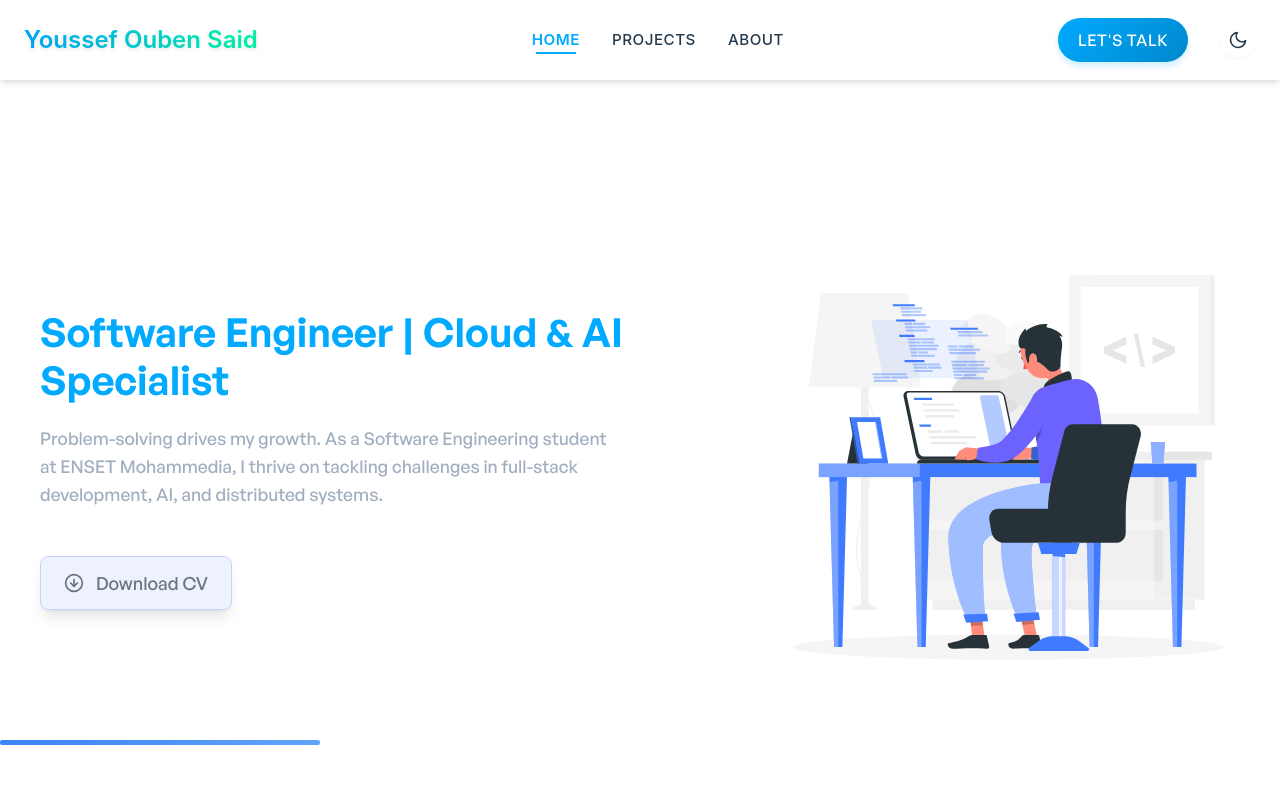
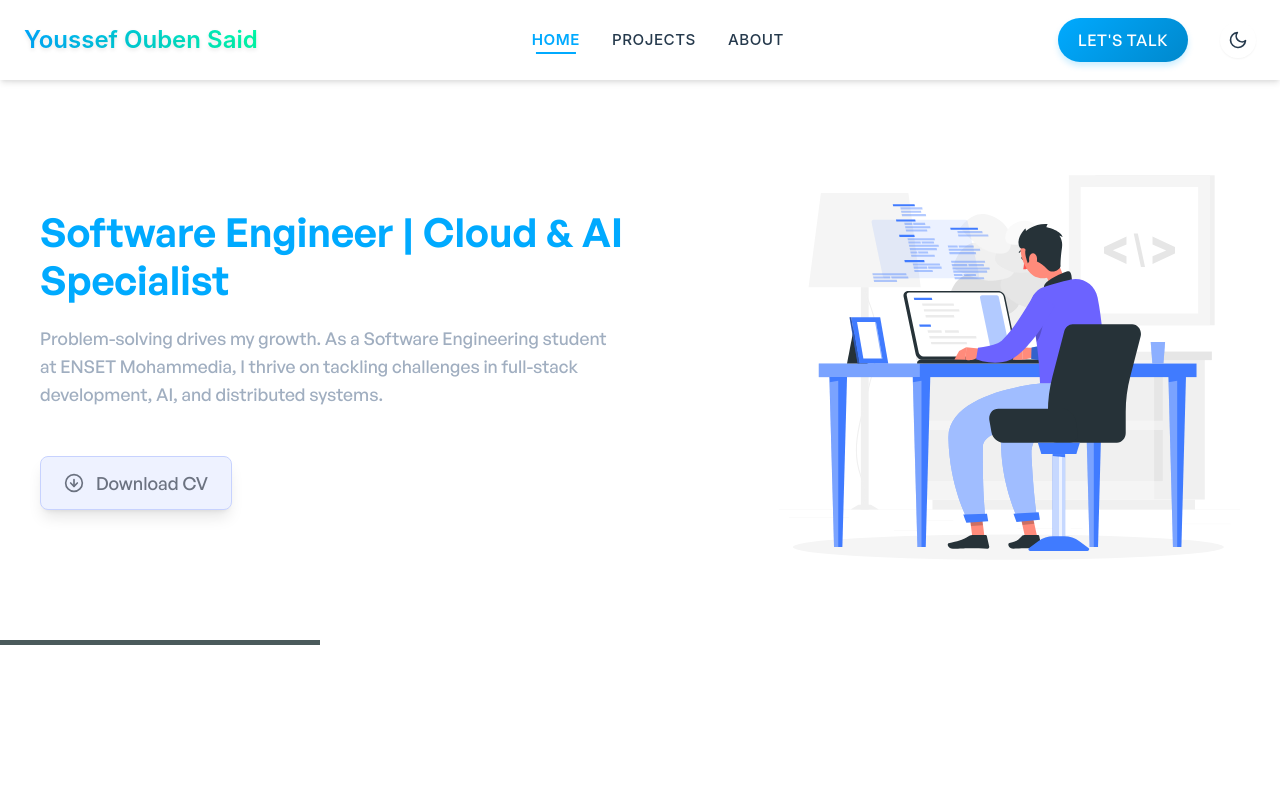
Before and after one commit to youssefoubens/portfolio, a React (Create React App) app: page / in a window 1280 px wide. Shown: the top 800 px of the page. Built offline with nearby package versions, Linux system fonts and the light colour scheme.

Commit message:
solve navbar issue

```diff
--- a/src/components/shared/AppHeader.jsx
+++ b/src/components/shared/AppHeader.jsx
@@ -208,9 +208,7 @@ const AppHeader = () => {
           </div>
         </div>
       </motion.nav>
-      <div className={`main-content ${activeTheme === 'dark' ? 'dark-mode' : ''}`}>
-        {/* Your main content goes here */}
-      </div>
+
     </>
   );
 };
--- a/src/css/projectStyles.css
+++ b/src/css/projectStyles.css
@@ -121,16 +121,6 @@
   -webkit-box-orient: vertical;
 }
 
-/* Custom line */
-.custom-line {
-  position: relative;
-  width: 120px;
-  height: 3px;
-  background: linear-gradient(90deg, #3b82f6 0%, #60a5fa 100%);
-  border: none;
-  margin: 2rem auto;
-  border-radius: 2px;
-}
 
 /* Explore More Button */
 .explore-more-btn {
```
